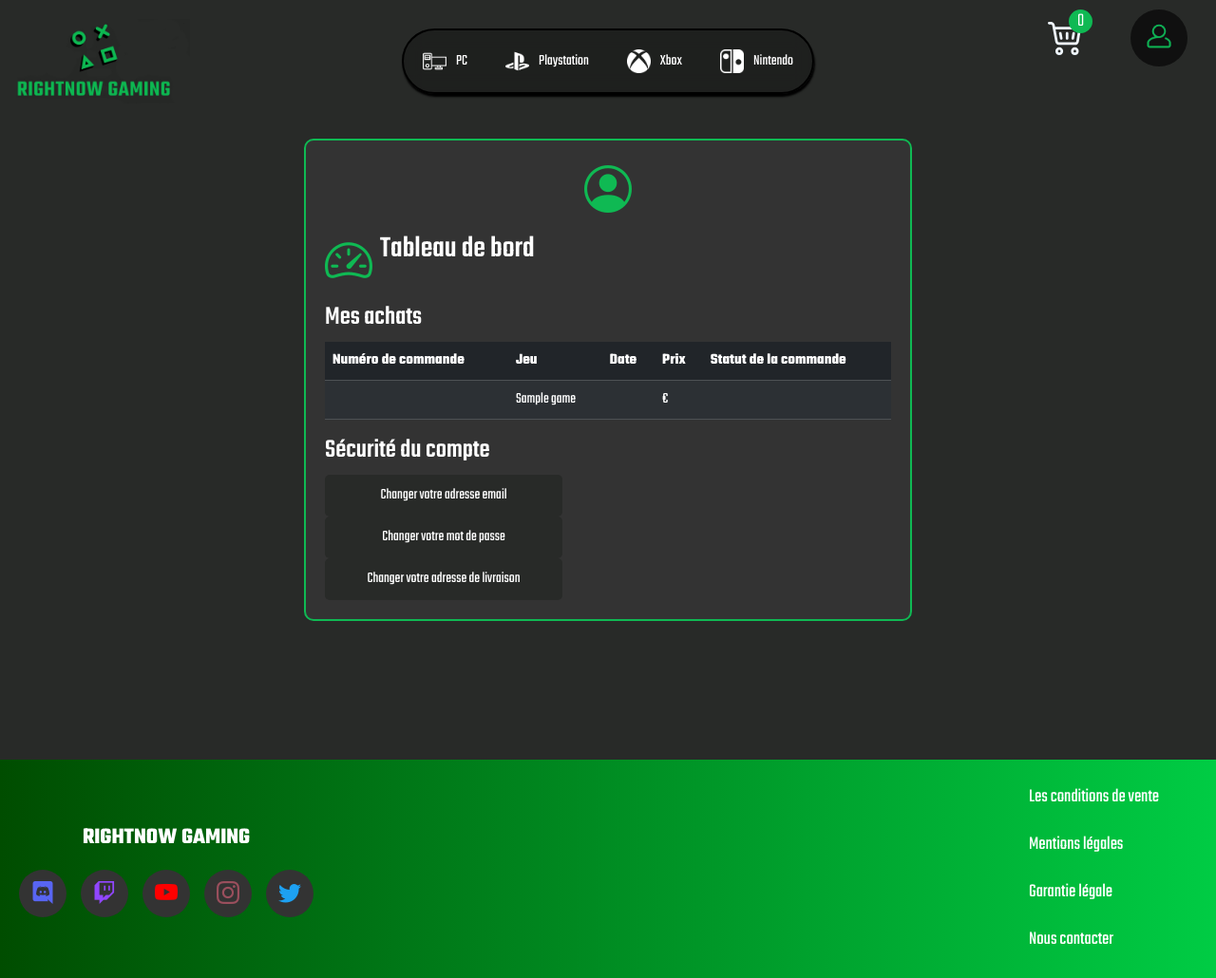
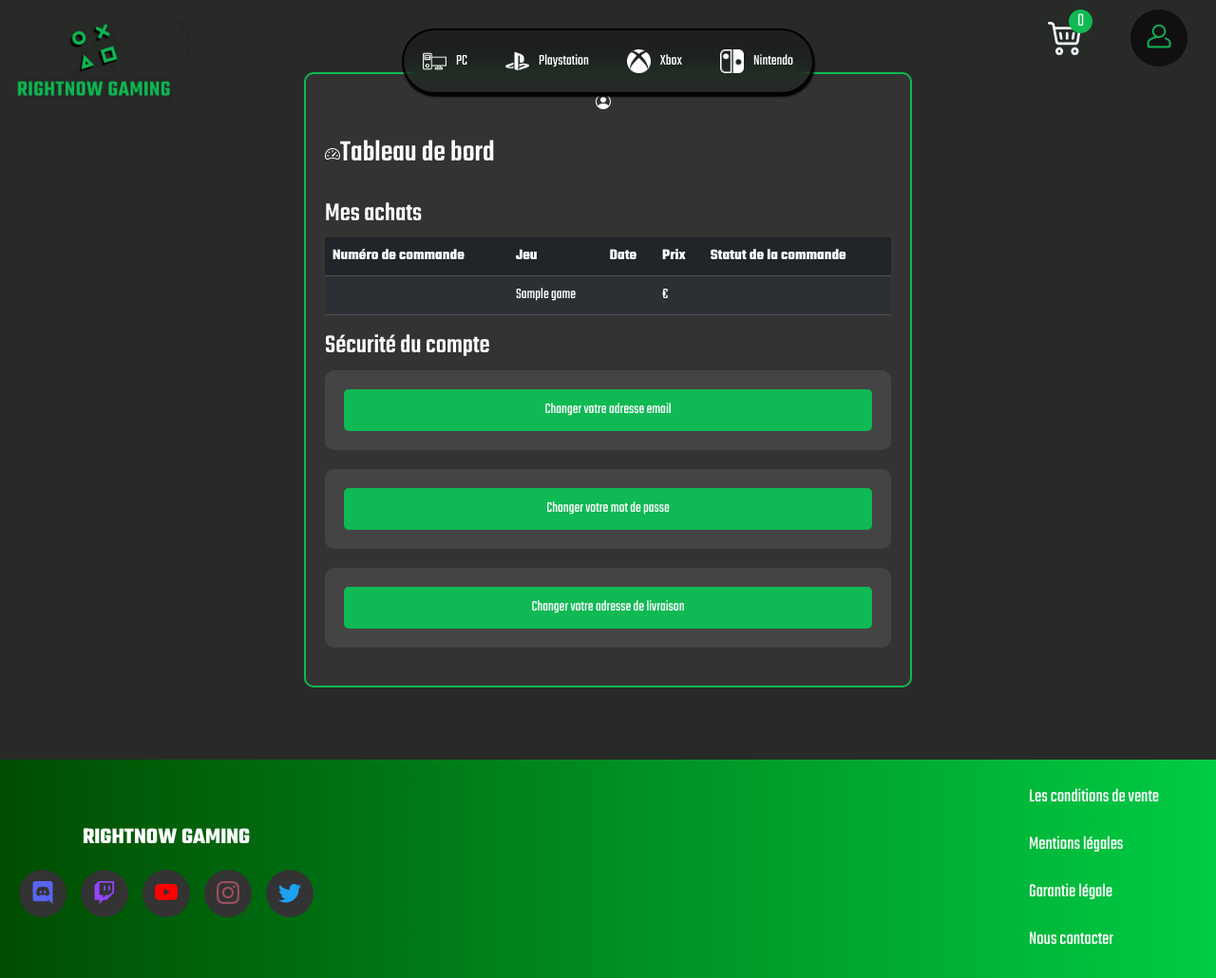
Before and after one commit to burton-tyll/RightNow-Gaming, a PHP site: page /assets/views/profil.php in a window 1280 px wide. Shown: the whole page at 95% size. Run offline with PHP 8.4, Linux system fonts and the light colour scheme; the visitor is signed in with stand-in values (Sample User, id 1); tables that the repository leaves empty or names only in its code hold one stand-in row (values such as "Sample post"); data that the repository does not hold is empty.

Commit message:
push des dernieres modifs profil

```diff
--- a/assets/styles/profil.css
+++ b/assets/styles/profil.css
@@ -15,30 +15,49 @@
     padding: 20px;
     color: #ffffff;
 }
-.dashboard{
+.avatar {
     display: flex;
-    flex-direction: row;
-}
-.avatar{
-    display: flex;
-    flex-direction: row;
     align-items: center;
     justify-content: center;
+    margin-bottom: 20px;
 }
 
-h1 {
-    font-size: 2.5rem;
+.avatar i {
+    margin-right: 10px;
+}
+
+.dashboard {
     display: flex;
-    justify-content: center;
+    align-items: center;
+    margin-bottom: 20px;
 }
-.bi-speedometer2{ color: #0FB953 !important; font-size: 50px;}
-.bi-person-circle{ color: #0FB953 !important; font-size: 50px;}
 
-h2{
-    margin-left: 8px;
+form {
+    display: flex;
+    flex-direction: column;
+    gap: 10px;
+    background-color: #444;
+    padding: 20px;
+    border-radius: 10px;
+    margin-bottom: 20px;
 }
-.open-btn{
-    align-self: flex-end;
+
+form h4 {
+    margin-bottom: 10px;
+    color: #0FB953;
+}
+
+form label {
+    margin-bottom: 5px;
+}
+
+form input {
+    padding: 10px;
+    border: none;
+    border-radius: 5px;
+}
+
+button, .open-btn {
     padding: 10px 20px;
     font-size: 1rem;
     background-color: #0FB953;
@@ -48,14 +67,13 @@
     cursor: pointer;
     transition: background-color 0.3s ease;
 }
-button:hover{
+
+button:hover, .open-btn:hover {
     background-color: #0a9942;
+}
+input{
+    border-radius: 5px;
 }
 .hidden {
     display: none;
 }
-.open-btn{
-    background-color: #282A28;
-    width: 250px;
-    border-radius: 5px;
-}
```
